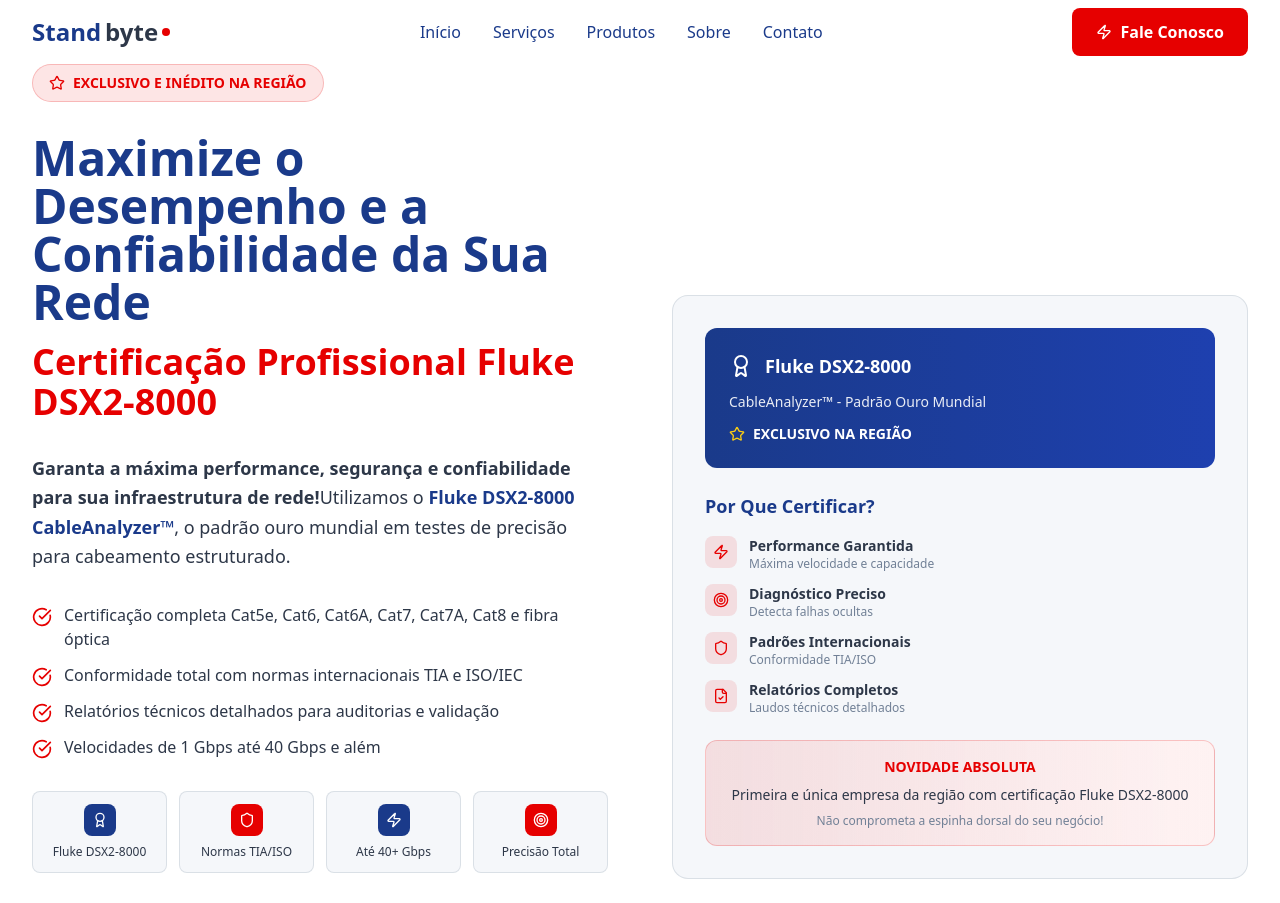
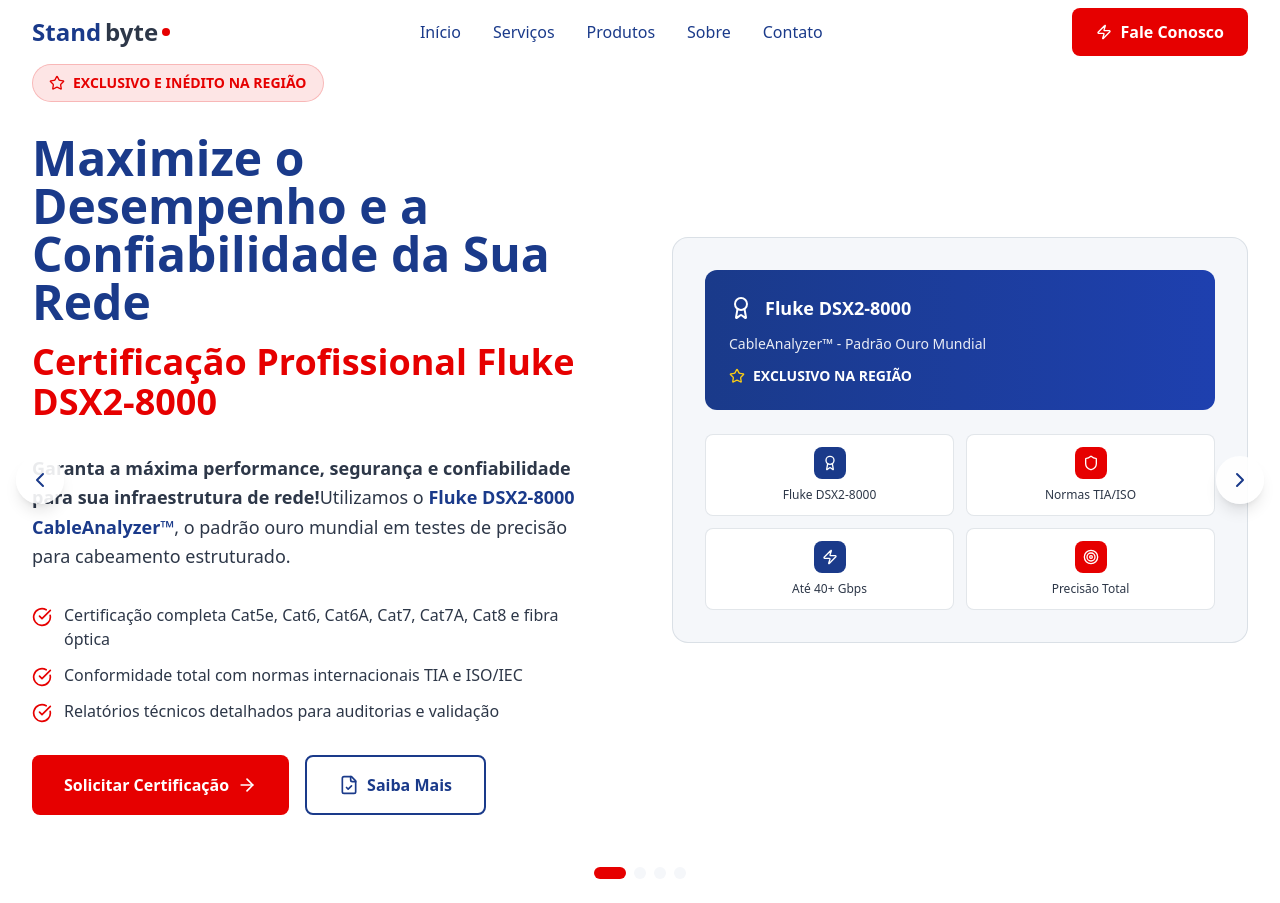
Before and after one commit to njrtechbr/standbyte-nexus-hub, a React (Vite) app: page / in a window 1280 px wide. Shown: the top 903 px of the page. Built offline with nearby package versions, Linux system fonts and the light colour scheme.

Commit message:
Feat: Implement dynamic hero section
Dynamically display the current hero content and a featured product within the hero section.

```diff
--- a/src/components/Hero.tsx
+++ b/src/components/Hero.tsx
@@ -1,14 +1,127 @@
 
-import { ArrowRight, CheckCircle, Wifi, Camera, Battery, Shield, Award, Star, Zap, Target, FileCheck } from "lucide-react";
+import { ArrowRight, CheckCircle, Star, Zap, Target, FileCheck, Award, Shield, ShoppingCart, Heart, ChevronLeft, ChevronRight } from "lucide-react";
+import { useState, useEffect } from "react";
+import { Button } from "@/components/ui/button";
 
 const Hero = () => {
+  const [currentSlide, setCurrentSlide] = useState(0);
+
+  const featuredProducts = [
+    {
+      id: 1,
+      name: "Notebook Gamer Legion 5i",
+      brand: "Lenovo",
+      image: "https://images.unsplash.com/photo-1603302576837-37561b2e2302?w=800&h=600&fit=crop",
+      originalPrice: 8999.99,
+      salePrice: 7499.99,
+      discount: 17,
+      rating: 4.8,
+      specs: ["Intel i7-12700H", "RTX 4060 8GB", "16GB DDR5", "512GB SSD"],
+      category: "Notebooks"
+    },
+    {
+      id: 2,
+      name: "Placa de Vídeo RTX 4070",
+      brand: "ASUS",
+      image: "https://images.unsplash.com/photo-1591488320449-011701bb6704?w=800&h=600&fit=crop",
+      originalPrice: 3299.99,
+      salePrice: 2899.99,
+      discount: 12,
+      rating: 4.9,
+      specs: ["12GB GDDR6X", "DLSS 3.0", "Ray Tracing", "Dual Fan"],
+      category: "Placas de Vídeo"
+    },
+    {
+      id: 3,
+      name: "PC Gamer Completo RGB",
+      brand: "Standbyte",
+      image: "https://images.unsplash.com/photo-1587831990711-23ca6441447b?w=800&h=600&fit=crop",
+      originalPrice: 4999.99,
+      salePrice: 4299.99,
+      discount: 14,
+      rating: 4.9,
+      specs: ["AMD Ryzen 7 5700X", "RTX 4060 Ti", "32GB DDR4", "1TB NVMe"],
+      category: "PCs Gamers"
+    }
+  ];
+
+  const slides = [
+    {
+      type: 'service',
+      content: 'certification'
+    },
+    ...featuredProducts.map(product => ({
+      type: 'product',
+      content: product
+    }))
+  ];
+
+  // Auto-rotate slides
+  useEffect(() => {
+    const timer = setInterval(() => {
+      setCurrentSlide((prev) => (prev + 1) % slides.length);
+    }, 8000); // 8 segundos por slide
+
+    return () => clearInterval(timer);
+  }, [slides.length]);
+
+  const formatPrice = (price: number) => {
+    return price.toLocaleString('pt-BR', { style: 'currency', currency: 'BRL' });
+  };
+
+  const nextSlide = () => {
+    setCurrentSlide((prev) => (prev + 1) % slides.length);
+  };
+
+  const prevSlide = () => {
+    setCurrentSlide((prev) => (prev - 1 + slides.length) % slides.length);
+  };
+
+  const currentSlideData = slides[currentSlide];
+
   return (
-    <section id="home" className="pt-16 py-24 bg-standbyte-white">
+    <section id="home" className="pt-16 py-24 bg-standbyte-white relative overflow-hidden">
       <div className="container mx-auto px-4 sm:px-6 lg:px-8">
-        <div className="grid lg:grid-cols-2 gap-16 items-center">
 
+        {/* Navigation Controls */}
+        <div className="absolute top-1/2 left-4 right-4 flex justify-between items-center z-10 pointer-events-none">
+          <button
+            onClick={prevSlide}
+            className="w-12 h-12 bg-standbyte-white/90 hover:bg-standbyte-white rounded-full flex items-center justify-center shadow-lg transition-all pointer-events-auto"
+          >
+            <ChevronLeft className="w-6 h-6 text-standbyte-blue" />
+          </button>
+          <button
+            onClick={nextSlide}
+            className="w-12 h-12 bg-standbyte-white/90 hover:bg-standbyte-white rounded-full flex items-center justify-center shadow-lg transition-all pointer-events-auto"
+          >
+            <ChevronRight className="w-6 h-6 text-standbyte-blue" />
+          </button>
+        </div>
+
+        {/* Slide Indicators */}
+        <div className="absolute bottom-8 left-1/2 transform -translate-x-1/2 flex space-x-2 z-10">
+          {slides.map((_, index) => (
+            <button
+              key={index}
+              onClick={() => setCurrentSlide(index)}
+              className={`w-3 h-3 rounded-full transition-all ${
+                index === currentSlide
+                  ? 'bg-standbyte-red w-8'
+                  : 'bg-standbyte-light hover:bg-standbyte-mid'
+              }`}
+            />
+          ))}
+        </div>
+
+        {/* Content */}
+        <div className="grid lg:grid-cols-2 gap-16 items-center min-h-[600px]">
+
+          {/* Certification Content */}
+          {currentSlideData.type === 'service' && (
+            <>
               {/* Content Section */}
-          <div className="space-y-8">
+              <div className="space-y-8 animate-fade-in">
                 {/* Badge de Novidade */}
                 <div className="inline-flex items-center px-4 py-2 rounded-full bg-standbyte-red/10 border border-standbyte-red/20">
                   <Star className="w-4 h-4 text-standbyte-red mr-2" />
@@ -46,30 +159,6 @@ const Hero = () => {
                     <CheckCircle className="w-5 h-5 text-standbyte-red mt-1 flex-shrink-0" />
                     <span className="text-standbyte-dark">Relatórios técnicos detalhados para auditorias e validação</span>
                   </div>
-              <div className="flex items-start space-x-3">
-                <CheckCircle className="w-5 h-5 text-standbyte-red mt-1 flex-shrink-0" />
-                <span className="text-standbyte-dark">Velocidades de 1 Gbps até 40 Gbps e além</span>
-              </div>
-            </div>
-
-            {/* Service Tags */}
-            <div className="grid grid-cols-2 md:grid-cols-4 gap-3">
-              {[
-                { icon: Award, text: "Fluke DSX2-8000", color: "bg-standbyte-blue" },
-                { icon: Shield, text: "Normas TIA/ISO", color: "bg-standbyte-red" },
-                { icon: Zap, text: "Até 40+ Gbps", color: "bg-standbyte-blue" },
-                { icon: Target, text: "Precisão Total", color: "bg-standbyte-red" }
-              ].map((service, index) => (
-                <div
-                  key={index}
-                  className="flex flex-col items-center p-3 rounded-lg bg-standbyte-light border border-standbyte-mid/20 text-center"
-                >
-                  <div className={`w-8 h-8 ${service.color} rounded-lg flex items-center justify-center mb-2`}>
-                    <service.icon className="w-4 h-4 text-standbyte-white" />
-                  </div>
-                  <span className="text-standbyte-dark text-xs font-medium">{service.text}</span>
-                </div>
-              ))}
                 </div>
 
                 {/* Action Buttons */}
@@ -87,27 +176,10 @@ const Hero = () => {
                     Saiba Mais
                   </button>
                 </div>
-
-            {/* Stats */}
-            <div className="grid grid-cols-3 gap-8 pt-8 border-t border-standbyte-light">
-              {[
-                { number: "ÚNICA", label: "Empresa na Região", sublabel: "Fluke DSX2-8000" },
-                { number: "100%", label: "Normas Internacionais", sublabel: "TIA & ISO/IEC" },
-                { number: "40+", label: "Gbps Suportados", sublabel: "Performance Máxima" }
-              ].map((stat, index) => (
-                <div key={index} className="text-center">
-                  <div className="text-2xl lg:text-3xl font-bold text-standbyte-red mb-1">
-                    {stat.number}
-                  </div>
-                  <div className="text-standbyte-dark text-sm font-medium mb-1">{stat.label}</div>
-                  <div className="text-standbyte-mid text-xs">{stat.sublabel}</div>
-                </div>
-              ))}
-            </div>
               </div>
 
               {/* Visual Section */}
-          <div className="relative">
+              <div className="relative animate-fade-in">
                 <div className="bg-standbyte-light rounded-2xl p-8 border border-standbyte-mid/20">
                   {/* Fluke Certification Highlight */}
                   <div className="bg-gradient-to-r from-standbyte-blue to-blue-800 p-6 rounded-xl mb-6">
@@ -122,43 +194,157 @@ const Hero = () => {
                     </div>
                   </div>
 
-              {/* Certification Benefits */}
-              <div className="space-y-4 mb-6">
-                <h3 className="text-standbyte-blue font-bold text-lg">Por Que Certificar?</h3>
+                  {/* Service Tags */}
+                  <div className="grid grid-cols-2 gap-3">
+                    {[
+                      { icon: Award, text: "Fluke DSX2-8000", color: "bg-standbyte-blue" },
+                      { icon: Shield, text: "Normas TIA/ISO", color: "bg-standbyte-red" },
+                      { icon: Zap, text: "Até 40+ Gbps", color: "bg-standbyte-blue" },
+                      { icon: Target, text: "Precisão Total", color: "bg-standbyte-red" }
+                    ].map((service, index) => (
+                      <div
+                        key={index}
+                        className="flex flex-col items-center p-3 rounded-lg bg-standbyte-white border border-standbyte-mid/20 text-center"
+                      >
+                        <div className={`w-8 h-8 ${service.color} rounded-lg flex items-center justify-center mb-2`}>
+                          <service.icon className="w-4 h-4 text-standbyte-white" />
+                        </div>
+                        <span className="text-standbyte-dark text-xs font-medium">{service.text}</span>
+                      </div>
+                    ))}
+                  </div>
+                </div>
+              </div>
+            </>
+          )}
+
+          {/* Product Content */}
+          {currentSlideData.type === 'product' && (
+            <>
+              {/* Product Info Section */}
+              <div className="space-y-8 animate-fade-in">
+                {/* Product Badge */}
+                <div className="inline-flex items-center px-4 py-2 rounded-full bg-standbyte-blue/10 border border-standbyte-blue/20">
+                  <Star className="w-4 h-4 text-standbyte-blue mr-2" />
+                  <span className="text-standbyte-blue text-sm font-semibold">PRODUTO EM DESTAQUE</span>
+                </div>
+
+                {/* Product Title */}
+                <div className="space-y-4">
+                  <div className="text-standbyte-mid font-medium">{currentSlideData.content.brand}</div>
+                  <h1 className="text-4xl lg:text-5xl font-bold text-standbyte-blue leading-tight">
+                    {currentSlideData.content.name}
+                  </h1>
+                  <div className="text-lg text-standbyte-red font-semibold">
+                    {currentSlideData.content.category}
+                  </div>
+                </div>
+
+                {/* Rating */}
+                <div className="flex items-center gap-3">
+                  <div className="flex">
+                    {[...Array(5)].map((_, i) => (
+                      <Star
+                        key={i}
+                        className={`w-5 h-5 ${
+                          i < Math.floor(currentSlideData.content.rating)
+                            ? "fill-yellow-400 text-yellow-400"
+                            : "text-standbyte-light"
+                        }`}
+                      />
+                    ))}
+                  </div>
+                  <span className="text-standbyte-dark font-medium">
+                    {currentSlideData.content.rating} • Avaliação dos clientes
+                  </span>
+                </div>
+
+                {/* Specs */}
                 <div className="space-y-3">
-                  {[
-                    { icon: Zap, text: "Performance Garantida", desc: "Máxima velocidade e capacidade" },
-                    { icon: Target, text: "Diagnóstico Preciso", desc: "Detecta falhas ocultas" },
-                    { icon: Shield, text: "Padrões Internacionais", desc: "Conformidade TIA/ISO" },
-                    { icon: FileCheck, text: "Relatórios Completos", desc: "Laudos técnicos detalhados" }
-                  ].map((benefit, index) => (
-                    <div key={index} className="flex items-start space-x-3">
-                      <div className="w-8 h-8 bg-standbyte-red/10 rounded-lg flex items-center justify-center flex-shrink-0">
-                        <benefit.icon className="w-4 h-4 text-standbyte-red" />
-                      </div>
-                      <div>
-                        <div className="text-standbyte-dark font-semibold text-sm">{benefit.text}</div>
-                        <div className="text-standbyte-mid text-xs">{benefit.desc}</div>
-                      </div>
+                  <h3 className="text-standbyte-dark font-bold text-lg">Especificações:</h3>
+                  <div className="space-y-2">
+                    {currentSlideData.content.specs.map((spec, index) => (
+                      <div key={index} className="flex items-center gap-3">
+                        <CheckCircle className="w-5 h-5 text-standbyte-blue flex-shrink-0" />
+                        <span className="text-standbyte-dark">{spec}</span>
                       </div>
                     ))}
                   </div>
                 </div>
 
-              {/* Call to Action */}
-              <div className="p-4 bg-gradient-to-r from-standbyte-red/10 to-red-50 rounded-xl border border-standbyte-red/20">
-                <div className="text-center">
-                  <div className="text-standbyte-red font-bold text-sm mb-2">NOVIDADE ABSOLUTA</div>
-                  <div className="text-standbyte-dark text-sm font-medium mb-2">
-                    Primeira e única empresa da região com certificação Fluke DSX2-8000
+                {/* Price */}
+                <div className="space-y-2">
+                  <div className="flex items-center gap-3">
+                    <span className="text-standbyte-mid line-through text-lg">
+                      {formatPrice(currentSlideData.content.originalPrice)}
+                    </span>
+                    <span className="bg-standbyte-red text-standbyte-white px-3 py-1 rounded-full text-sm font-bold">
+                      -{currentSlideData.content.discount}%
+                    </span>
                   </div>
-                  <div className="text-standbyte-mid text-xs">
-                    Não comprometa a espinha dorsal do seu negócio!
+                  <div className="text-4xl lg:text-5xl font-bold text-standbyte-blue">
+                    {formatPrice(currentSlideData.content.salePrice)}
+                  </div>
+                  <div className="text-standbyte-mid">
+                    ou 12x de {formatPrice(currentSlideData.content.salePrice / 12)} sem juros
+                  </div>
+                </div>
+
+                {/* Action Buttons */}
+                <div className="flex flex-col sm:flex-row gap-4">
+                  <Button className="bg-standbyte-red hover:bg-red-700 text-standbyte-white px-8 py-4 text-lg">
+                    <ShoppingCart className="mr-2 w-5 h-5" />
+                    Comprar Agora
+                  </Button>
+
+                  <Button variant="outline" className="border-2 border-standbyte-blue text-standbyte-blue hover:bg-standbyte-blue hover:text-standbyte-white px-8 py-4 text-lg">
+                    <Heart className="mr-2 w-5 h-5" />
+                    Adicionar aos Favoritos
+                  </Button>
+                </div>
+              </div>
+
+              {/* Product Image Section */}
+              <div className="relative animate-fade-in">
+                <div className="bg-standbyte-light rounded-2xl p-8 border border-standbyte-mid/20">
+                  {/* Product Image */}
+                  <div className="relative h-96 bg-standbyte-white rounded-xl overflow-hidden mb-6">
+                    <img
+                      src={currentSlideData.content.image}
+                      alt={currentSlideData.content.name}
+                      className="w-full h-full object-cover"
+                    />
+                    {/* Discount Badge */}
+                    <div className="absolute top-4 left-4">
+                      <span className="bg-standbyte-red text-standbyte-white px-3 py-1 rounded-full text-sm font-bold">
+                        -{currentSlideData.content.discount}%
+                      </span>
+                    </div>
+                  </div>
+
+                  {/* Product Features */}
+                  <div className="grid grid-cols-2 gap-3">
+                    {[
+                      { icon: Zap, text: "Alta Performance", color: "bg-standbyte-blue" },
+                      { icon: Shield, text: "Garantia", color: "bg-standbyte-red" },
+                      { icon: Star, text: "Bem Avaliado", color: "bg-standbyte-blue" },
+                      { icon: Target, text: "Oferta Especial", color: "bg-standbyte-red" }
+                    ].map((feature, index) => (
+                      <div
+                        key={index}
+                        className="flex flex-col items-center p-3 rounded-lg bg-standbyte-white border border-standbyte-mid/20 text-center"
+                      >
+                        <div className={`w-8 h-8 ${feature.color} rounded-lg flex items-center justify-center mb-2`}>
+                          <feature.icon className="w-4 h-4 text-standbyte-white" />
+                        </div>
+                        <span className="text-standbyte-dark text-xs font-medium">{feature.text}</span>
+                      </div>
+                    ))}
                   </div>
                 </div>
               </div>
-            </div>
-          </div>
+            </>
+          )}
         </div>
       </div>
     </section>
```
Lines whose indentation alone changed are shown as unchanged.
